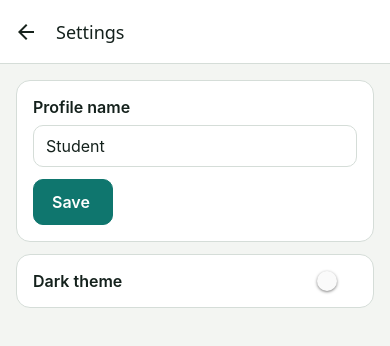
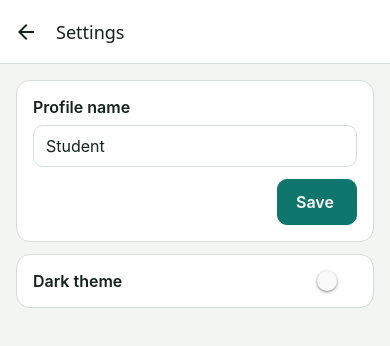
Before and after one commit to tadahaki/Lab-compiler, a React Native app: screen /Settings in a window 390 px wide. Shown: the top 346 px of the page. Built offline with nearby package versions, Linux system fonts and the light colour scheme.

Commit message:
minor changes in the save button

```diff
--- a/src/screens/SettingsScreen.js
+++ b/src/screens/SettingsScreen.js
@@ -47,5 +47,5 @@ const styles = StyleSheet.create({
   row: { flexDirection: 'row', justifyContent: 'space-between', alignItems: 'center' },
   label: { fontSize: 16, fontWeight: '600', marginBottom: 8 },
   input: { borderWidth: 1, borderRadius: 10, paddingHorizontal: 12, paddingVertical: 10, fontSize: 16 },
-  saveButton: { marginTop: 12, alignSelf: 'flex-start' },
+  saveButton: { marginTop: 12, alignSelf: 'flex-end', width: 80},
 });
```
